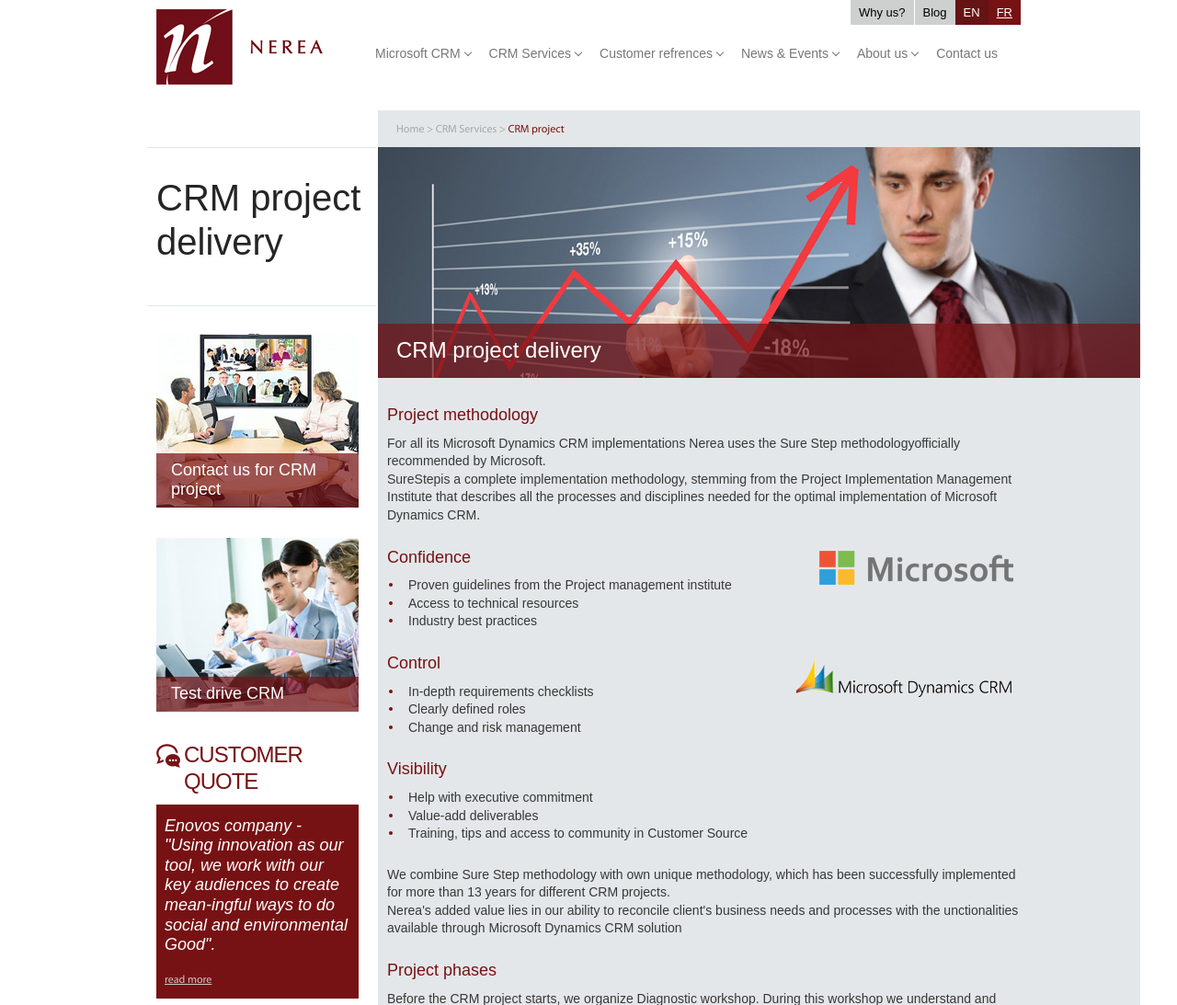
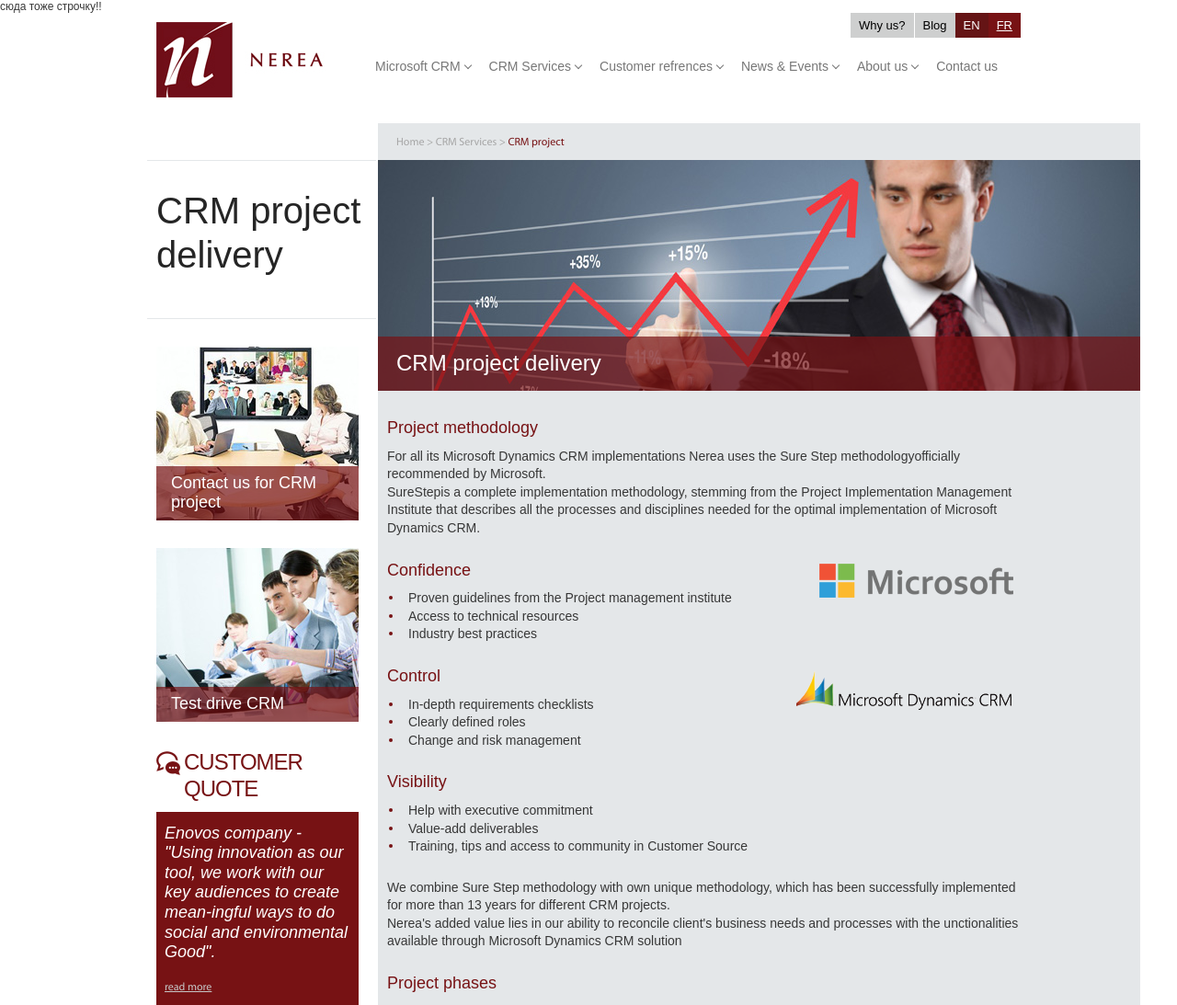
Before and after one commit to denisnasonoff/nerea, a PHP site: page /crm-project.php in a window 1280 px wide. Shown: the top 1093 px of the page at 92% size. Run offline with PHP 8.4, Linux system fonts and the light colour scheme; style sheets or scripts are compiled from the project's sources; some libraries are stand-ins or nearby versions.

Commit message:
Третья строка

```diff
--- a/crm-project.php
+++ b/crm-project.php
@@ -1,3 +1,5 @@
+
+сюда тоже строчку!!
 <?php require_once('header.php'); ?>
 
     <div class="main-content">
```
